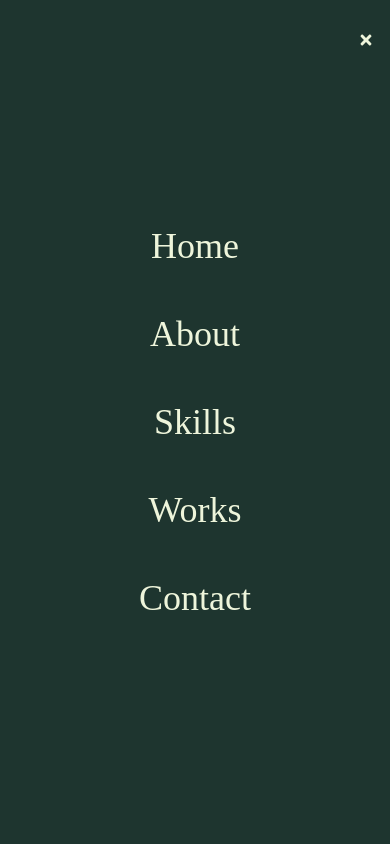
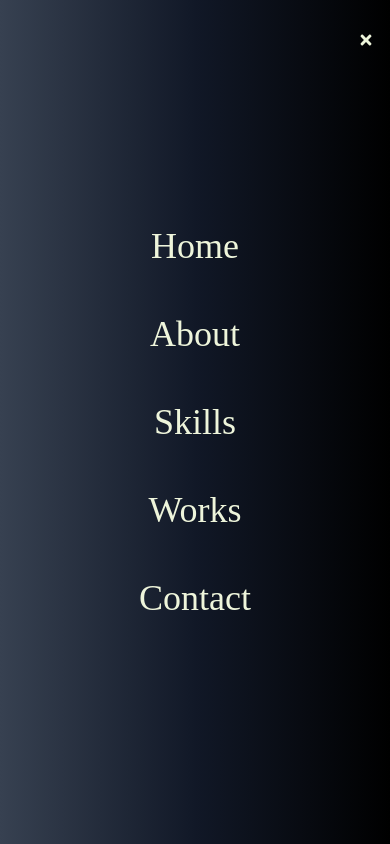
Before and after one commit to br1lisboa/PORTFOLIO, a React (Create React App) app: page / in a window 390 px wide. Both pictures are taken after a click on the element 366 px from the left and 40 px from the top of the page. Shown: the top 844 px of the page. Built offline with nearby package versions, Linux system fonts and the light colour scheme; the HTML template or start-up script is replaced by a standard one.

Commit message:
changed nav bck

```diff
--- a/src/components/NavBar.jsx
+++ b/src/components/NavBar.jsx
@@ -51,7 +51,7 @@
 			</div>
 
 			{/* mobile menu */}
-			<ul className={!nav ? 'hidden' : 'absolute top-0 left-0 w-full h-screen bg-[#1e352f] flex flex-col justify-center items-center'}>
+			<ul className={!nav ? 'hidden' : 'absolute top-0 left-0 w-full h-screen bg-gradient-to-r from-gray-700 via-gray-900 to-black flex flex-col justify-center items-center'}>
 				<li className='py-6 text-4xl hover:bg-[#c33c54] rounded-sm'>
 					<Link onClick={handleClick} to="home"  smooth={true}  duration={500}>
 						Home
```
